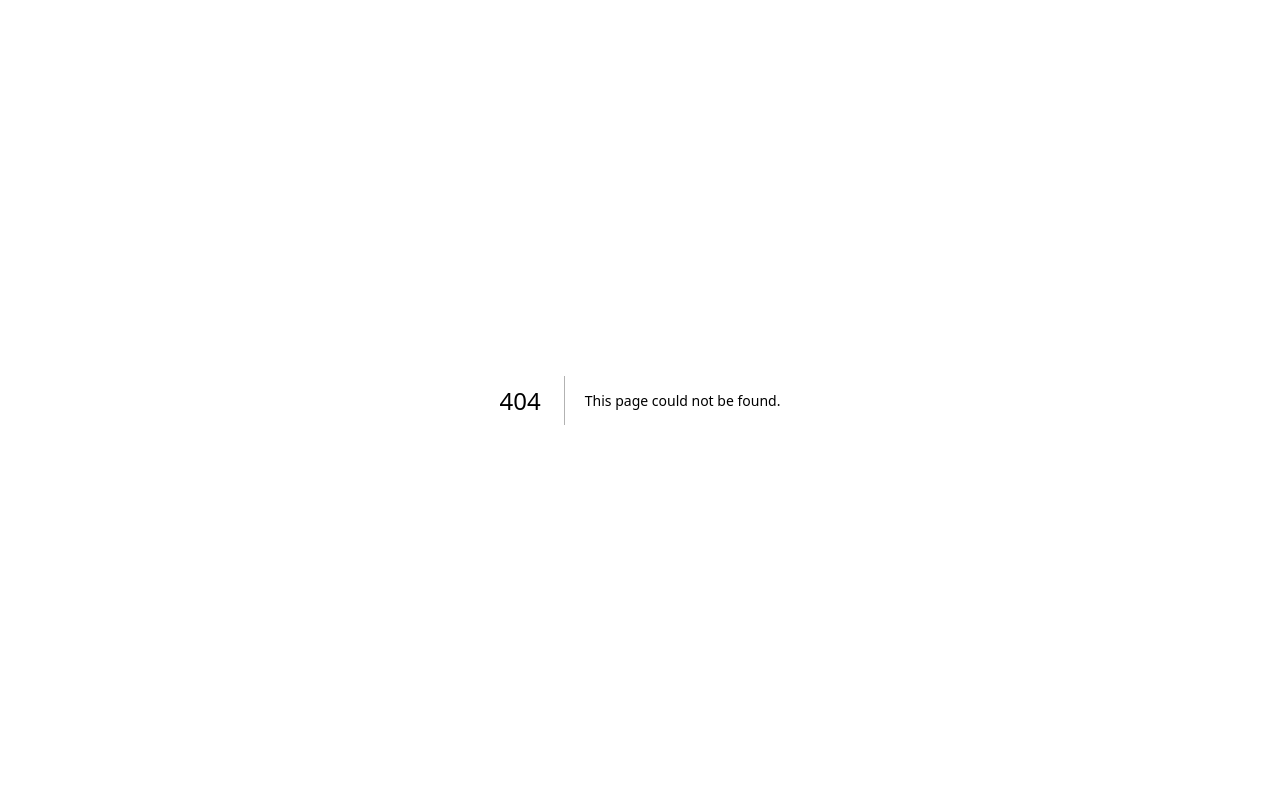
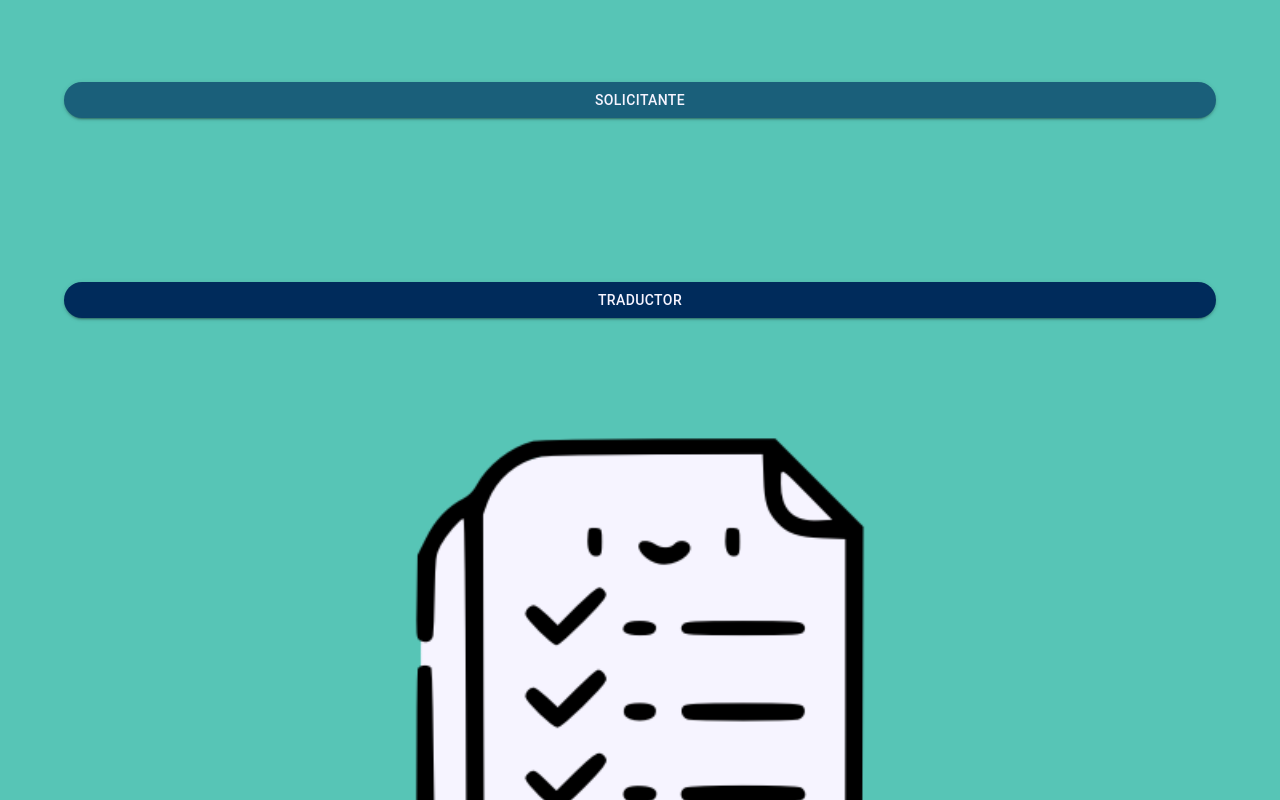
Before and after one commit to FedericoArielLotitto/TramitArte-frontend, a Next.js app: page /rol in a window 1280 px wide. Before the commit this address had no page. Built offline with nearby package versions, Linux system fonts and the light colour scheme.

Commit message:
Agrega logo página de elección de rol

```diff
--- /dev/null
+++ b/src/app/rol/page.js
@@ -0,0 +1,33 @@
+"use client";
+
+import { ThemeProvider } from "@emotion/react";
+import { Box } from "@mui/material";
+import theme from "@/app/theme";
+import Logo from "@/components/atomos/logo/Logo";
+import ButtonTerciario from "@/components/atomos/button/submit/terciario/ButtonTerciario";
+import ButtonSubmitSecundario from "@/components/atomos/button/submit/secundario/ButtonSubmitSecundario";
+import ButtonResaltado from "@/components/atomos/button/submit/resaltado/ButtonTerciario";
+
+function Rol() {
+  return (
+    <ThemeProvider theme={theme}>
+      <Box sx={{ backgroundColor: 'primary.main', height: "100vh" }}>
+        <Box sx={{ height: '50%', display: 'flex', justifyContent: 'center', alignItems: 'center', flexWrap: 'wrap' }}>
+          <ButtonTerciario width={'90%'} texto={"SOLICITANTE"}></ButtonTerciario>
+          <ButtonResaltado width={'90%'} texto={"TRADUCTOR"}></ButtonResaltado>
+        </Box>
+        <Box
+          sx={{
+            display: "flex",
+            justifyContent: "center",
+            alignItems: "center",
+          }}
+        >
+          <Logo width='50%' height='50%'/>
+        </Box>
+      </Box>
+    </ThemeProvider>
+  );
+}
+
+export default Rol;
--- a/src/app/theme.js
+++ b/src/app/theme.js
@@ -5,6 +5,7 @@ const turquesaMedio = '#57c5b6';
 const verdeAzulado = '#1A5F7A';
 const cyanOscuro = '#159895';
 const granate = '#692420';
+const coolBlack = '#002B5B'
 
 const theme = createTheme({
     palette: {
@@ -24,6 +25,11 @@ const theme = createTheme({
         terciario: {
             main: granate,
             contrastText: blancoFantasma
+        },
+        resaltado: {
+            main: coolBlack,
+            contrastText: blancoFantasma,
+            dark: ''
         }
     }
 })
--- a/src/app/tramite/page.js
+++ b/src/app/tramite/page.js
@@ -1,8 +1,6 @@
 "use client";
 
 import Footer from "@/components/moleculas/footer/Footer";
-import ButtonSubmit from "@/components/atomos/button/submit/default/ButtonSubmit";
-import ButtonSubmitSecundario from "@/components/atomos/button/submit/secundario/ButtonSubmitSecundario";
 import CustomAppBar from "@/components/moleculas/appBar/CustomAppBar";
 import CustomCard from "@/components/moleculas/card/CustomCard";
 import { Box } from "@mui/material";
--- a/src/components/atomos/button/submit/default/ButtonSubmit.js
+++ b/src/components/atomos/button/submit/default/ButtonSubmit.js
@@ -2,9 +2,9 @@ import theme from "@/app/theme";
 
 const { Button, ThemeProvider } = require("@mui/material");
 
-const ButtonSubmit = ({ texto, event }) => (
+const ButtonSubmit = ({ texto, width, event }) => (
   <ThemeProvider theme={theme}>
-    <Button sx={{ borderRadius:'45px'}} onClick={event} variant="contained" color="primary">{texto}</Button>
+    <Button sx={{ borderRadius:'45px', width: width }} onClick={event} variant="contained" color="primary">{texto}</Button>
   </ThemeProvider>
 );
 
--- /dev/null
+++ b/src/components/atomos/button/submit/resaltado/ButtonTerciario.js
@@ -0,0 +1,11 @@
+import theme from "@/app/theme";
+
+const { Button, ThemeProvider } = require("@mui/material");
+
+const ButtonResaltado = ({ texto, width, event }) => (
+  <ThemeProvider theme={theme}>
+    <Button sx={{ borderRadius:'45px', width: width }} onClick={event} variant="contained" color="resaltado">{texto}</Button>
+  </ThemeProvider>
+);
+
+export default ButtonResaltado;
--- /dev/null
+++ b/src/components/atomos/button/submit/terciario/ButtonTerciario.js
@@ -0,0 +1,11 @@
+import theme from "@/app/theme";
+
+const { Button, ThemeProvider } = require("@mui/material");
+
+const ButtonTerciario = ({ texto, width, event }) => (
+  <ThemeProvider theme={theme}>
+    <Button sx={{ borderRadius:'45px', width: width }} onClick={event} variant="contained" color="secondary">{texto}</Button>
+  </ThemeProvider>
+);
+
+export default ButtonTerciario;
--- /dev/null
+++ b/src/components/atomos/logo/Logo.js
@@ -0,0 +1,15 @@
+import theme from "@/app/theme";
+import { CardMedia, ThemeProvider } from "@mui/material";
+
+function Logo({ height, width }) {
+  return (
+      <img
+        height={height}
+        width={width}
+        src="/assets/logo/logo.png"
+      />
+  );
+
+}
+
+export default Logo;
```
Also changed, not shown: public/assets/logo/logo.png (added).
